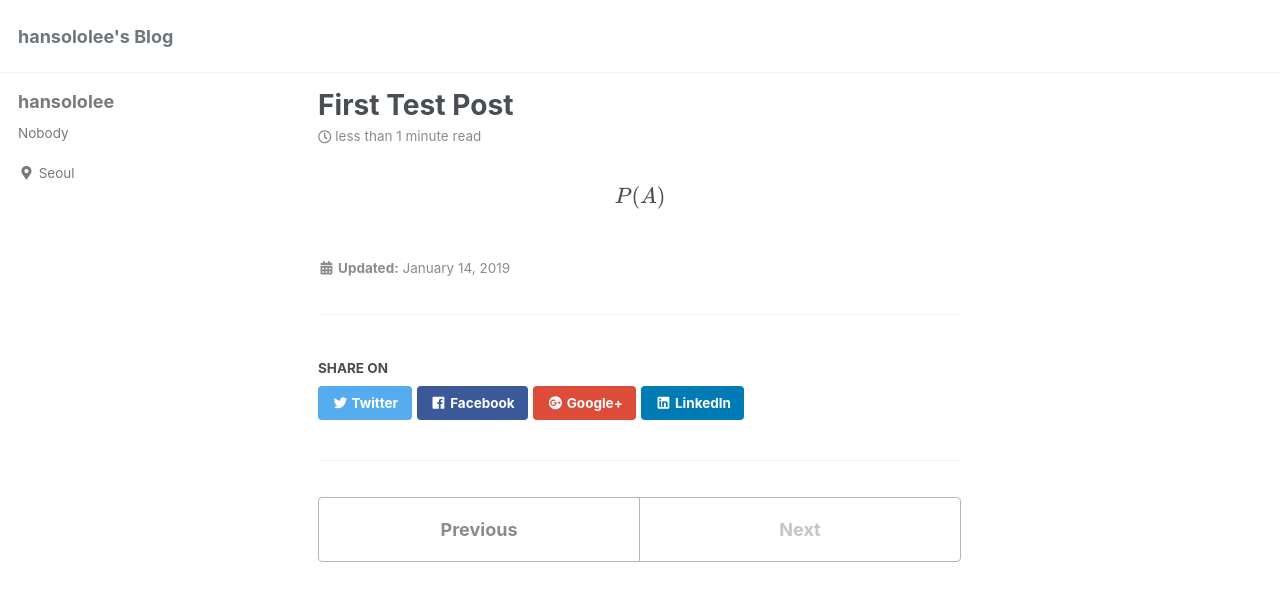
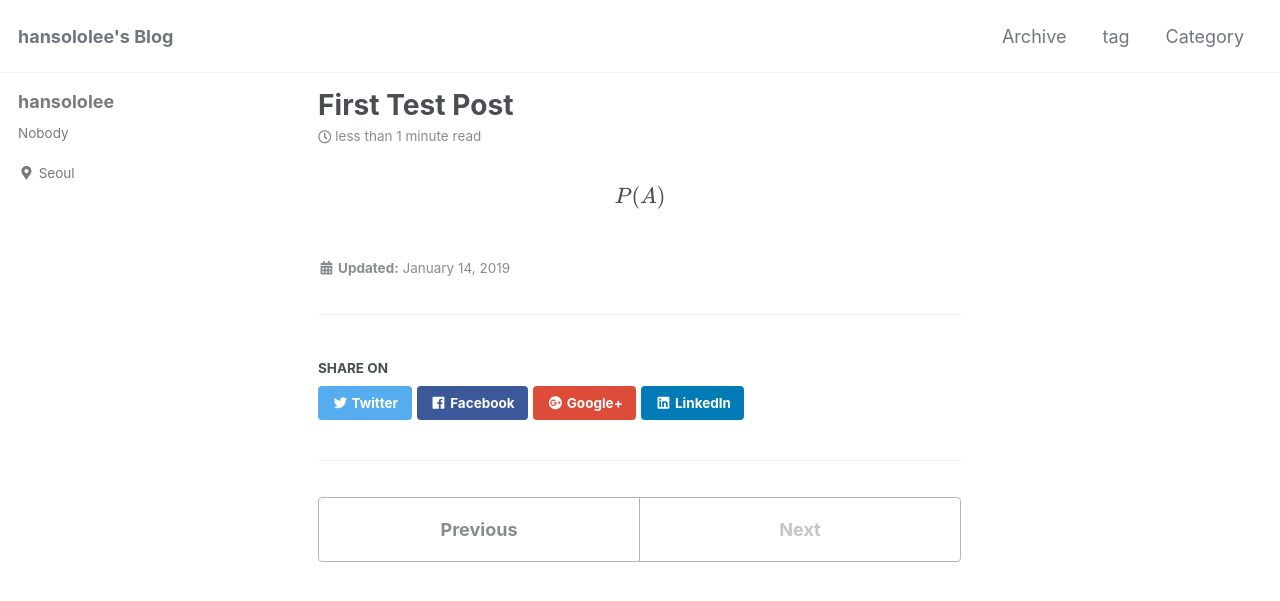
Before and after one commit to arisongha/hansololee.github.io, a Jekyll site: the page built from _posts/2019-01-14-first-test-post.md, in a window 1280 px wide and 900 px high. Shown: the top 601 px of the window. Built offline with Jekyll 4.4.1, drawn with Linux system fonts in a browser that asks for light colours; cached includes are drawn as plain includes; nearby versions of some CDN libraries; formulas are drawn with MathJax 3.

Commit message:
Update navigation.yml

```diff
--- a/_data/navigation.yml
+++ b/_data/navigation.yml
@@ -1,5 +1,11 @@
 # main links
 main:
+  - title: "Archive"
+    url: /year-archive/
+  - title: "tag"
+    url: /tags/
+  - title: "Category"
+    url: /categories/
   # - title: "Quick-Start Guide"
   #   url: https://mmistakes.github.io/minimal-mistakes/docs/quick-start-guide/
   # - title: "About"
```
